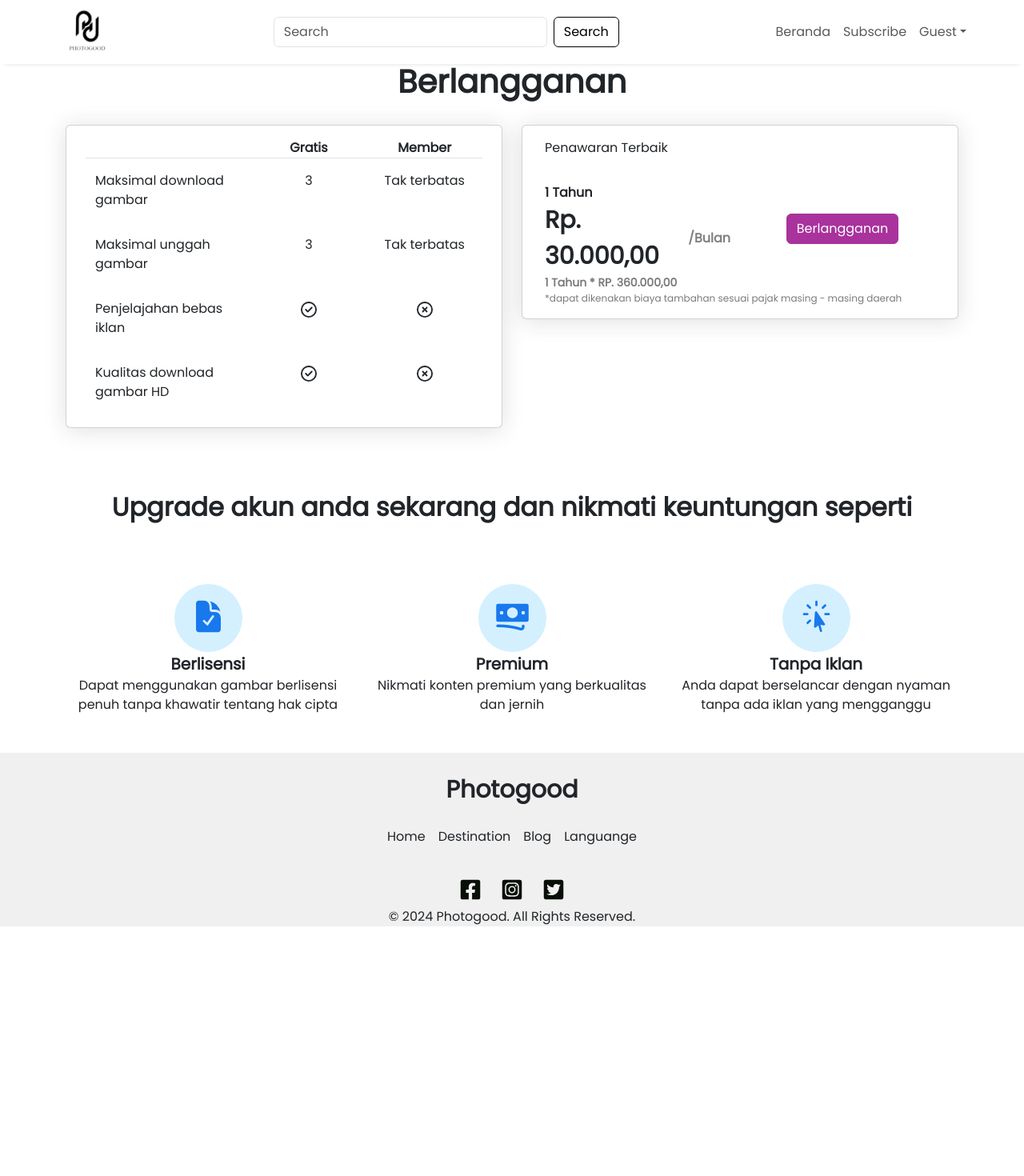
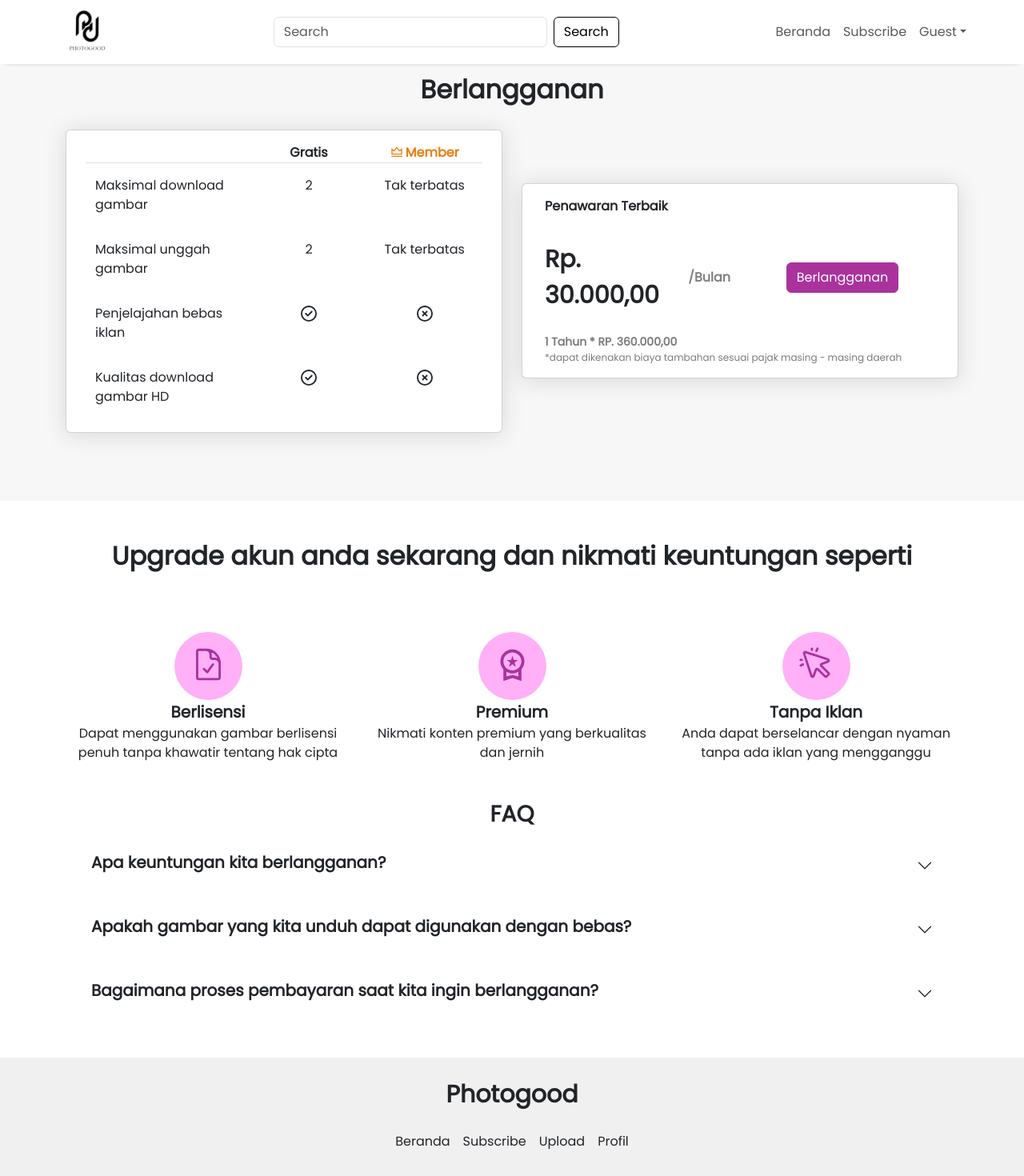
Before and after one commit to AryaAhmatjaya/Photogood, a Next.js app: page /subscribe in a window 1280 px wide. Shown: the top 1470 px of the page at 80% size. Before the commit the page ends 1158 px from the top, so only its background shows below. Built offline with nearby package versions, Linux system fonts and the light colour scheme.

Commit message:
feat: subscribe improve

```diff
--- /dev/null
+++ b/app/components/accordion.js
@@ -0,0 +1,44 @@
+import React from 'react'
+import Image from "next/image";
+import Link from "next/link";
+import { Accordion } from 'react-bootstrap'
+
+export default function MyAccordion() {
+    let data = [
+        {
+            name: "Apa keuntungan kita berlangganan?",
+            description: "Dengan berlangganan anda dapat menggunakan fitur - fitur seperti, dapat upload dengan tak terbatas, dapat download foto dengan tak terbatas"
+        },
+
+        {
+            name: "Apakah gambar yang kita unduh dapat digunakan dengan bebas?",
+            description: "Ya, dapat digunakan dengan bebas asalkan tidak digunakan untuk tindak kriminal"
+        },
+
+        {
+            name: "Bagaimana proses pembayaran saat kita ingin berlangganan?",
+            description: "Pertama anda dapat memilih paket mana yang akan diambil, lalu anda akan diarahkan ke web pembayaran, jika pembayaran berhasil anda akan mendapat notif berhasil melakukan pembayaran "
+        },
+    ]
+    return (
+        <div className="accordion-container container">
+            {
+                data.map((item) => (
+                    <Accordion className="my-3">
+                        <div className="contain-accordion">
+                            <Accordion.Header classname="head-accordion">
+                                <h5 style={{
+                                    fontWeight: 'bold'
+                                }}>{item.name}</h5>
+                            </Accordion.Header>
+                        </div>
+                        <Accordion.Body>
+                            <h8
+                            >{item.description}</h8>
+                        </Accordion.Body>
+                    </Accordion>
+                ))
+            }
+        </div >
+    )
+}
--- a/app/components/layout/Footer.js
+++ b/app/components/layout/Footer.js
@@ -11,16 +11,16 @@ export const Footer = () => {
           <div class="footer-item-wrapper" bis_skin_checked="1">
             <ul class="footer-item ps-0 d-flex gap-3" style={{listStyle: 'none'}}>
               <li>
-                <a class="nav-link" aria-current="page" href="#">Home</a>
+                <a class="nav-link" aria-current="page" href="./homepage">Beranda</a>
               </li>
               <li>
-                <a class="nav-link" aria-current="page" href="#">Destination</a>
+                <a class="nav-link" aria-current="page" href="./subscribe">Subscribe</a>
               </li>
               <li>
-                <a class="nav-link" aria-current="page" href="#">Blog</a>
+                <a class="nav-link" aria-current="page" href="./upload">Upload</a>
               </li>
               <li>
-                <a class="nav-link" aria-current="page" href="#">Languange</a>
+                <a class="nav-link" aria-current="page" href="#">Profil</a>
               </li>
             </ul>
           </div>
--- a/app/subscribe/page.js
+++ b/app/subscribe/page.js
@@ -2,29 +2,34 @@
 import Image from "next/image";
 import React, { useState, useEffect } from "react";
 import Link from "next/link";
+import './../../node_modules/bootstrap/dist/css/bootstrap.min.css'
 import { UserLayout } from "../components/layout/UserLayout/page";
 import { Navbar } from "../components/layout/Navbar";
 import { Footer } from "../components/layout/Footer";
-import { MdAddPhotoAlternate } from "react-icons/md";
+import { MdAddPhotoAlternate, MdWorkspacesOutline } from "react-icons/md";
 import gambar1 from "../assets/images/bear-8364583_1280.png";
 import gambar2 from "../assets/images/boat-8515980_1280.jpg";
 import gambar3 from "../assets/images/ladybug-8491654_1280.jpg";
 import gambar4 from "../assets/images/winter-8445565_1280.jpg";
 import { FaRegCircleXmark, FaRegCircleCheck } from "react-icons/fa6";
-import {
-  HiDocumentCheck,
-  HiMiniBanknotes,
-  HiCursorArrowRays,
-} from "react-icons/hi2";
+import { MdOutlineWorkspacePremium } from "react-icons/md";
+import { PiCursorClick } from "react-icons/pi";
+import { HiOutlineDocumentCheck } from "react-icons/hi2";
+import { RiVipCrownLine } from "react-icons/ri";
+import MyAccordion from "../components/accordion";
 
 export default function Home() {
   return (
     <>
       <Navbar />
-      <section>
+      <section style={{
+        backgroundColor: '#f7f7f7',
+        paddingTop: '15px',
+        paddingBottom: '55px'
+      }}>
         <div className="container">
           <div className="row-judul">
-            <h1 className="judul-subs">Berlangganan</h1>
+            <h2 className="judul-subs">Berlangganan</h2>
           </div>
           <div className="row">
             <div className="container col" style={{ display: "flex" }}>
@@ -36,13 +41,13 @@ export default function Home() {
                       <span className="text-th">Gratis</span>
                     </div>
                     <div className="col">
-                      <span className="text-th">Member</span>
+                      <span className="text-th" style={{color: '#EA7E11'}}><RiVipCrownLine style={{marginRight: '3px', paddingBottom: '2px'}}/>Member</span>
                     </div>
                   </div>
                   <div className="row mx-2">
                     <div className="col-5 my-3">Maksimal download gambar</div>
                     <div className="col text-center my-3">
-                      <span>3</span>
+                      <span>2</span>
                     </div>
                     <div className="col text-center my-3">
                       <span>Tak terbatas</span>
@@ -51,7 +56,7 @@ export default function Home() {
                   <div className="row mx-2">
                     <div className="col-5 my-3">Maksimal unggah gambar</div>
                     <div className="col text-center my-3">
-                      <span>3</span>
+                      <span>2</span>
                     </div>
                     <div className="col text-center my-3">
                       <span>Tak terbatas</span>
@@ -86,20 +91,20 @@ export default function Home() {
                 </div>
               </div>
             </div>
-            <div className="col">
+            <div className="col" style={{
+              display: 'flex',
+              alignItems: 'center'
+            }}>
               <div className="container">
                 <div className="row">
                   <div className="card">
-                    <div className="card-title my-3 mx-3">Penawaran Terbaik</div>
+                    <div className="card-title my-3 mx-3"><b>Penawaran Terbaik</b></div>
                     <div className="card-body">
                       <div className="row">
                         <div className="col">
-                          <div className="row">
-                            <span className="judul-text-subscribe">1 Tahun</span>
-                          </div>
                           <div
                             className="col d-flex"
-                            style={{ alignItems: "center" }}
+                            style={{ alignItems: "center", paddingBottom: '15px', marginBottom: '10px'}}
                           >
                             <span className="harga-text-subscribe">
                               Rp. 30.000,00
@@ -116,7 +121,7 @@ export default function Home() {
                           }}
                         >
                           <div className="container-button">
-                            <button className="btn btn-primary" type="button">
+                            <button className="btn btn-primary" type="button" style={{ marginBottom: '25px'}}>
                               Berlangganan
                             </button>
                           </div>
@@ -192,7 +197,7 @@ export default function Home() {
               style={{ display: "flex", flexDirection: "column" }}
             >
               <div className="icon-detail-subs">
-                <HiDocumentCheck className="iki-icon-telu" />
+                <HiOutlineDocumentCheck className="iki-icon-telu" />
               </div>
             </div>
             <div className="container-text">
@@ -218,7 +223,7 @@ export default function Home() {
               style={{ display: "flex", flexDirection: "column" }}
             >
               <div className="icon-detail-subs">
-                <HiMiniBanknotes className="iki-icon-telu" />
+                <MdOutlineWorkspacePremium className="iki-icon-telu" />
               </div>
             </div>
             <div className="container-text">
@@ -243,7 +248,7 @@ export default function Home() {
               style={{ display: "flex", flexDirection: "column" }}
             >
               <div className="icon-detail-subs">
-                <HiCursorArrowRays className="iki-icon-telu" />
+                <PiCursorClick className="iki-icon-telu" />
               </div>
             </div>
             <div className="container-text">
@@ -258,6 +263,11 @@ export default function Home() {
           </div>
         </div>
       </div>
+      <div className="container my-5">
+        <h3 className="title-faq">FAQ</h3>
+        <MyAccordion></MyAccordion>
+      </div>
+
       <Footer />
     </>
   );
--- a/styles/pages/_home.scss
+++ b/styles/pages/_home.scss
@@ -686,92 +686,6 @@ label.btn {
   font-weight: 700;
 }
 
-.icon-subscribe-kecil {
-  font-size: 20px;
-}
-
-.judul-text-subscribe {
-  font-size: 16px;
-  font-weight: 700;
-}
-
-.harga-text-subscribe {
-  font-size: 30px;
-  font-weight: bolder;
-}
-
-.bulan-text-subscribe {
-  font-weight: 900;
-  font-size: 16px;
-  color: grey;
-  margin-left: 3px;
-}
-
-.jumlah-text-subscribe {
-  font-size: 14px;
-  font-weight: bolder;
-  color: #7C7A7A;
-}
-
-.text-subscribe-pajak {
-  font-size: 12px;
-  color: #7C7A7A;
-  margin-top: 5px;
-}
-
-.icon-bunder {
-  margin-top: 20px;
-  background-color: #ffb0f7;
-  width: 85px;
-  height: 85px;
-  border-radius: 50%;
-}
-
-.icon-detail-subs {
-  display: flex;
-  justify-content: center;
-  margin-top: 18px;
-  font-size: 45px;
-}
-
-.iki-icon-telu {
-  color: #A9329D;
-}
-
-.atas-subs {
-  font-size: 20px;
-  font-weight: 900;
-}
-
-.bawah-subs {
-  text-align: center;
-  font-size: 16px;
-}
-
-.text-subs-detail {
-  display: flex;
-  flex-direction: column;
-  align-items: center;
-}
-
-.gambar-subs {
-  height: 100px;
-  object-fit: cover;
-  margin-bottom: 30px;
-}
-
-.judul-subs {
-  font-weight: bolder;
-  display: flex;
-  justify-content: center;
-  margin-bottom: 30px;
-}
-
-.sub-judul-subs {
-  font-weight: bold;
-  display: flex;
-  justify-content: center;
-}
 
 .lds-ring-home {
   display: flex;
--- a/styles/pages/_subcribe.scss
+++ b/styles/pages/_subcribe.scss
@@ -33,33 +33,39 @@
 
 .icon-bunder {
   margin-top: 20px;
-    background-color: #D4F0FF;
+  background-color: #ffb0f7;
   width: 85px;
   height: 85px;
   border-radius: 50%;
 }
+
 .icon-detail-subs {
   display: flex;
   justify-content: center;
   margin-top: 18px;
   font-size: 45px;
 }
+
 .iki-icon-telu {
-    color: #1878ED;
+  color: #A9329D;
 }
+
 .atas-subs {
   font-size: 20px;
   font-weight: 900;
 }
+
 .bawah-subs {
   text-align: center;
   font-size: 16px;
 }
+
 .text-subs-detail {
   display: flex;
   flex-direction: column;
   align-items: center;
 }
+
 .gambar-subs {
   height: 100px;
   object-fit: cover;
@@ -72,13 +78,14 @@
   justify-content: center;
   margin-bottom: 30px;
 }
+
 .sub-judul-subs {
   font-weight: bold;
   display: flex;
   justify-content: center;
 }
 
-  .row-judul{
+.row-judul {
   --bs-gutter-x: 1.5rem;
   --bs-gutter-y: 0;
   display: flex;
@@ -88,3 +95,8 @@
   margin-left: calc(-0.5 * var(--bs-gutter-x));
   justify-content: center;
 }
+
+.title-faq {
+  font-weight: bolder;
+  text-align: center;
+}
```
Lines whose indentation alone changed are shown as unchanged.
